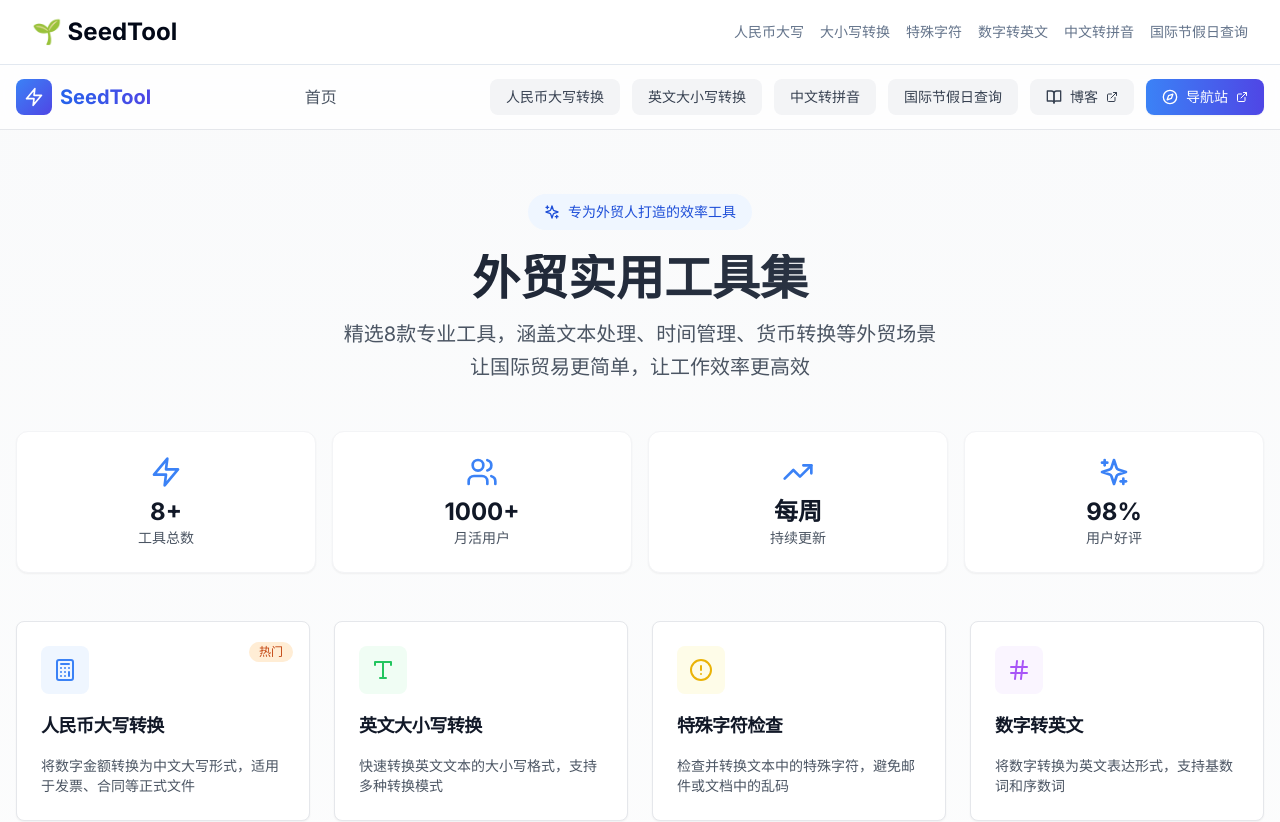
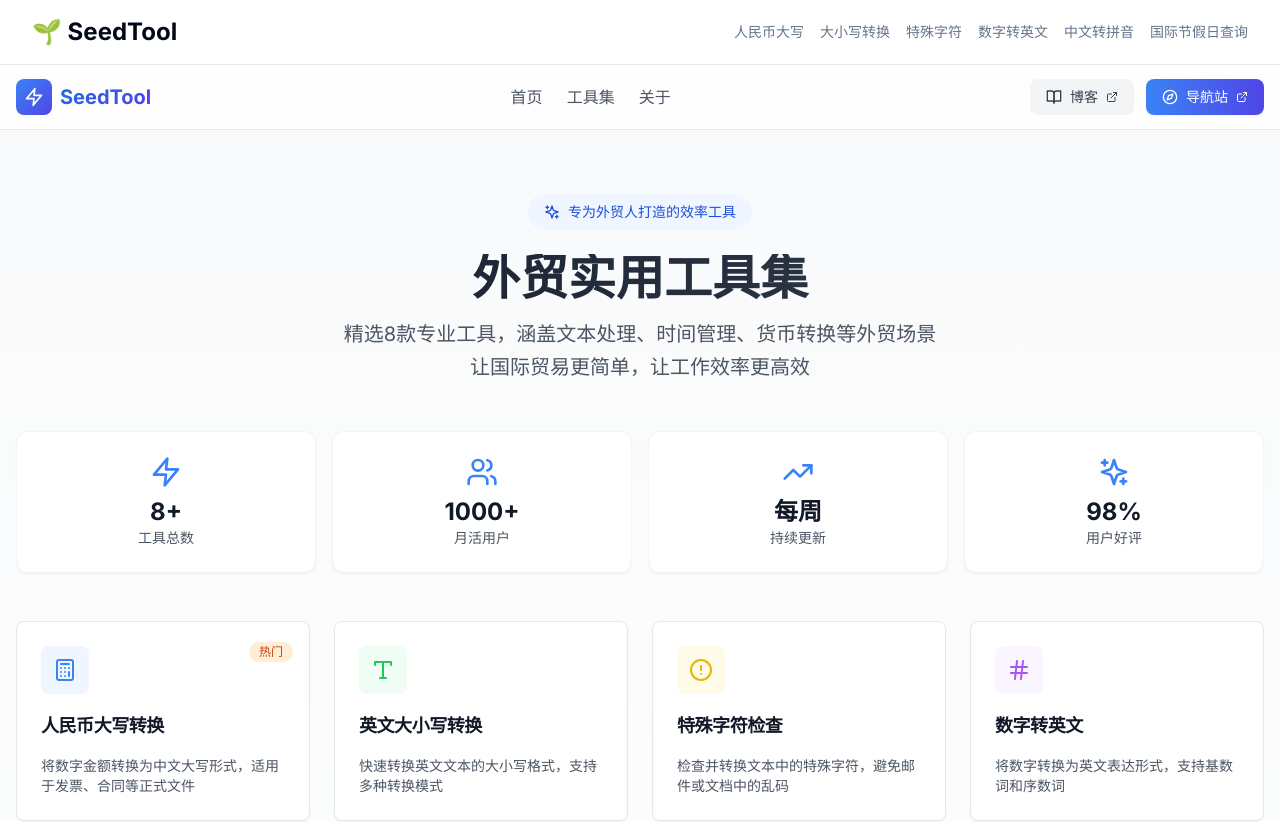
Before and after one commit to everett7623/Globokit, a Next.js app: page / in a window 1280 px wide. Shown: the top 822 px of the page. Built offline with nearby package versions, Linux system fonts and the light colour scheme.

Commit message:
Update page.tsx

```diff
--- a/app/page.tsx
+++ b/app/page.tsx
@@ -1,5 +1,5 @@
 // 路径: seedtool/app/page.tsx
-// 更新时间: 2025-07-22
+// 更新时间: 2025-07-21
 // 说明: 优化布局，保留导航栏和外部链接
 
 import Link from 'next/link'
@@ -125,7 +125,7 @@ export default function HomePage() {
               </span>
             </div>
 
-            {/* 中间导航链接 - Only "首页" */}
+            {/* 中间导航链接 */}
             <div className="hidden md:flex items-center gap-6">
               <Link
                 href="/"
@@ -133,38 +133,22 @@ export default function HomePage() {
               >
                 首页
               </Link>
+              <Link
+                href="#tools"
+                className="text-gray-600 hover:text-gray-900 font-medium transition-colors"
+              >
+                工具集
+              </Link>
+              <Link
+                href="#about"
+                className="text-gray-600 hover:text-gray-900 font-medium transition-colors"
+              >
+                关于
+              </Link>
             </div>
 
             {/* 右侧外部链接 */}
             <div className="flex items-center gap-3">
-              <Link
-                href="/tools/rmb-converter"
-                target="_blank"
-                className="hidden md:flex items-center gap-2 px-4 py-2 text-sm font-medium text-gray-700 hover:text-gray-900 bg-gray-100 hover:bg-gray-200 rounded-lg transition-all"
-              >
-                人民币大写转换
-              </Link>
-              <Link
-                href="/tools/text-case"
-                target="_blank"
-                className="hidden md:flex items-center gap-2 px-4 py-2 text-sm font-medium text-gray-700 hover:text-gray-900 bg-gray-100 hover:bg-gray-200 rounded-lg transition-all"
-              >
-                英文大小写转换
-              </Link>
-              <Link
-                href="/tools/pinyin"
-                target="_blank"
-                className="hidden md:flex items-center gap-2 px-4 py-2 text-sm font-medium text-gray-700 hover:text-gray-900 bg-gray-100 hover:bg-gray-200 rounded-lg transition-all"
-              >
-                中文转拼音
-              </Link>
-              <Link
-                href="/tools/holiday-query"
-                target="_blank"
-                className="hidden md:flex items-center gap-2 px-4 py-2 text-sm font-medium text-gray-700 hover:text-gray-900 bg-gray-100 hover:bg-gray-200 rounded-lg transition-all"
-              >
-                国际节假日查询
-              </Link>
               <Link
                 href="https://seedloc.com"
                 target="_blank"
```
